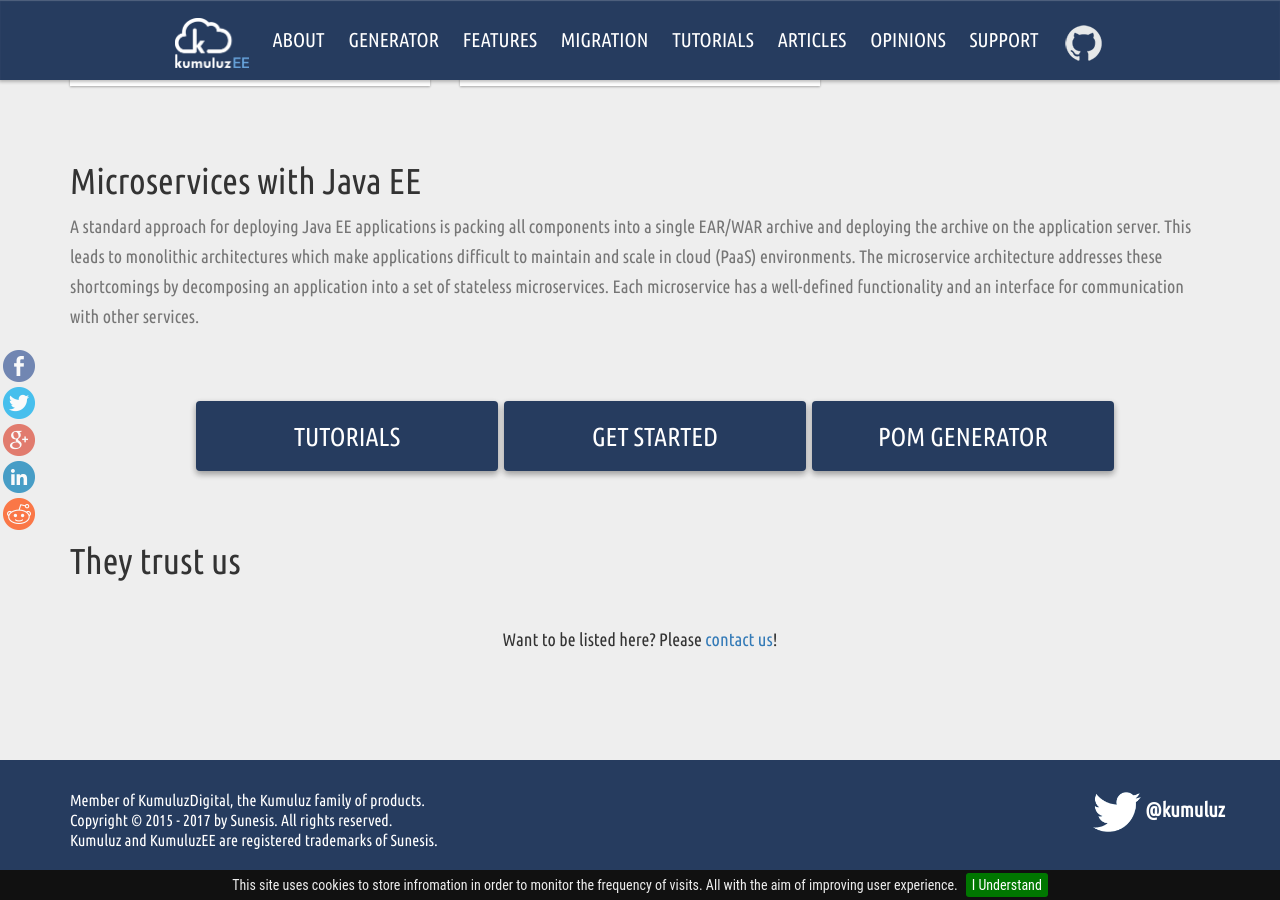
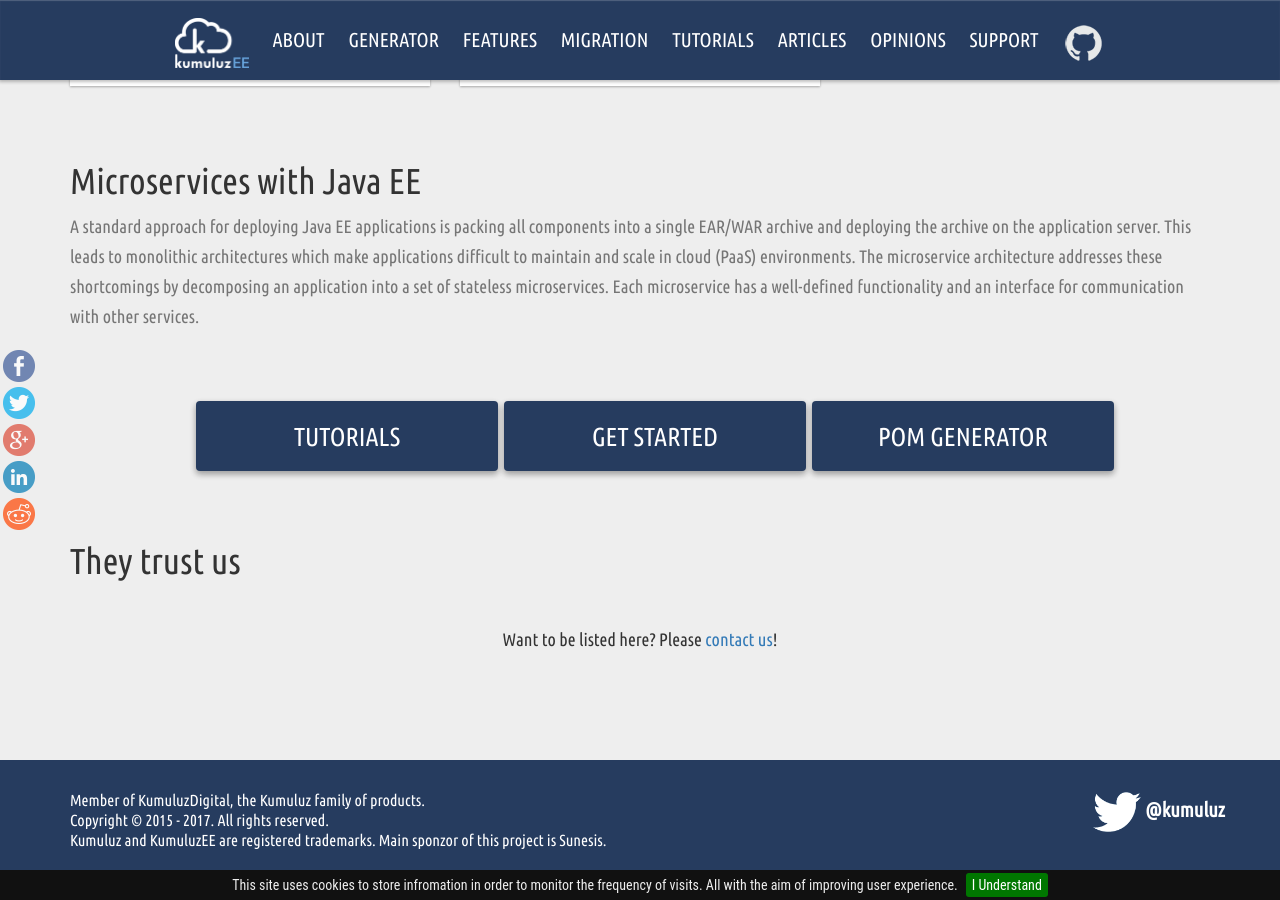
Before and after one commit to kumuluz/ee.kumuluz.com, a Jekyll site: the page built from index.html, in a window 1280 px wide and 900 px high, scrolled down 6542 px. Built offline with Jekyll 4.4.1, drawn with Linux system fonts in a browser that asks for light colours; nearby versions of some CDN libraries; comment, search, counter and statistics services are not loaded.

Commit message:
Update footer.html

```diff
--- a/_includes/footer.html
+++ b/_includes/footer.html
@@ -3,7 +3,7 @@
     <div class="row credits">
       <div class="copyright col-sm-6">
         Member of KumuluzDigital, the <a style='color:white;' href='http://kumuluz.com'>Kumuluz</a> family of products.<br/>
-        Copyright © 2015 - 2017 by <a style='color:white;' href='http://sunesis.si'>Sunesis</a>. All rights reserved. <br /><a style='color:white;' href='http://www.kumuluz.com'>Kumuluz</a> and KumuluzEE are registered trademarks of <a style='color:white;' href='http://sunesis.si'>Sunesis</a>.
+        Copyright © 2015 - 2017. All rights reserved. <br /><a style='color:white;' href='http://www.kumuluz.com'>Kumuluz</a> and KumuluzEE are registered trademarks. Main sponzor of this project is <a style='color:white;' href='http://sunesis.si'>Sunesis</a>.
       </div>
       <div class="social col-sm-6">
       	<a href="https://twitter.com/kumuluz" target="_blank" class="twitter-kumuluz" data-show-count="false" data-size="large" data-dnt="true"><img height="40" src="/assets/images/twitter_white.png" /> @kumuluz</a>
```
